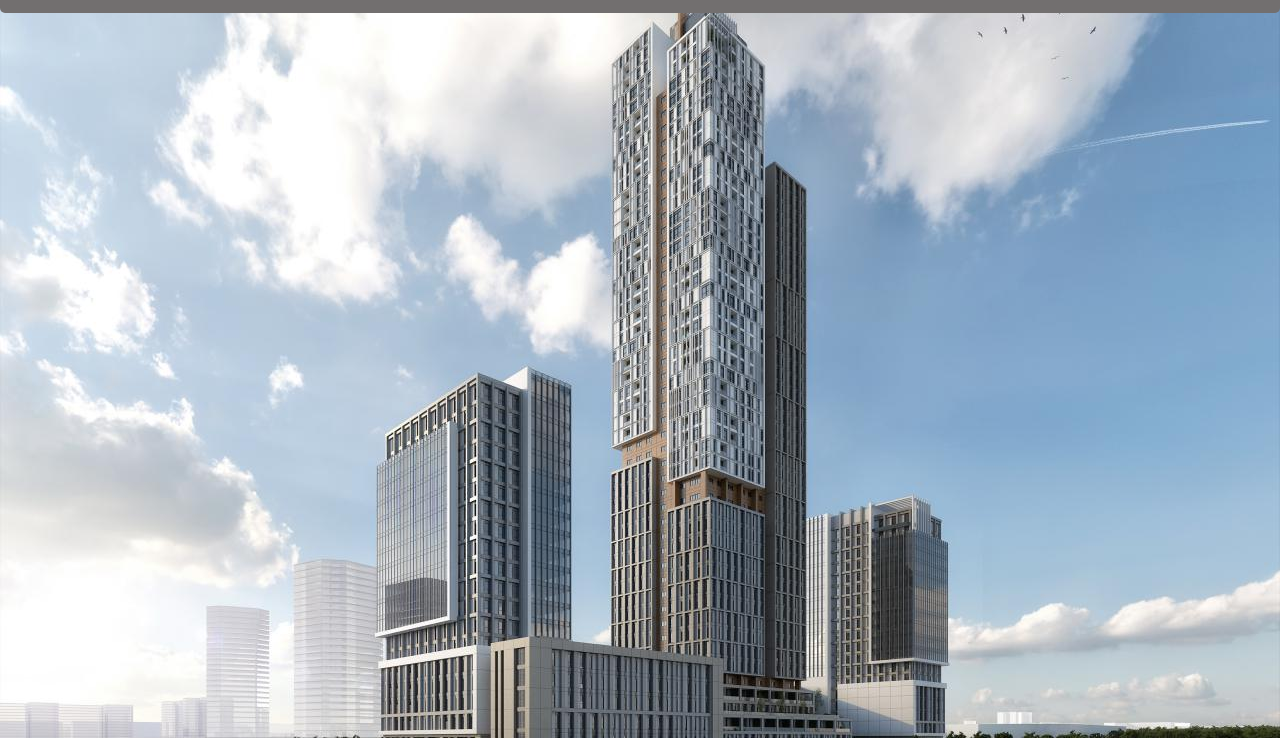
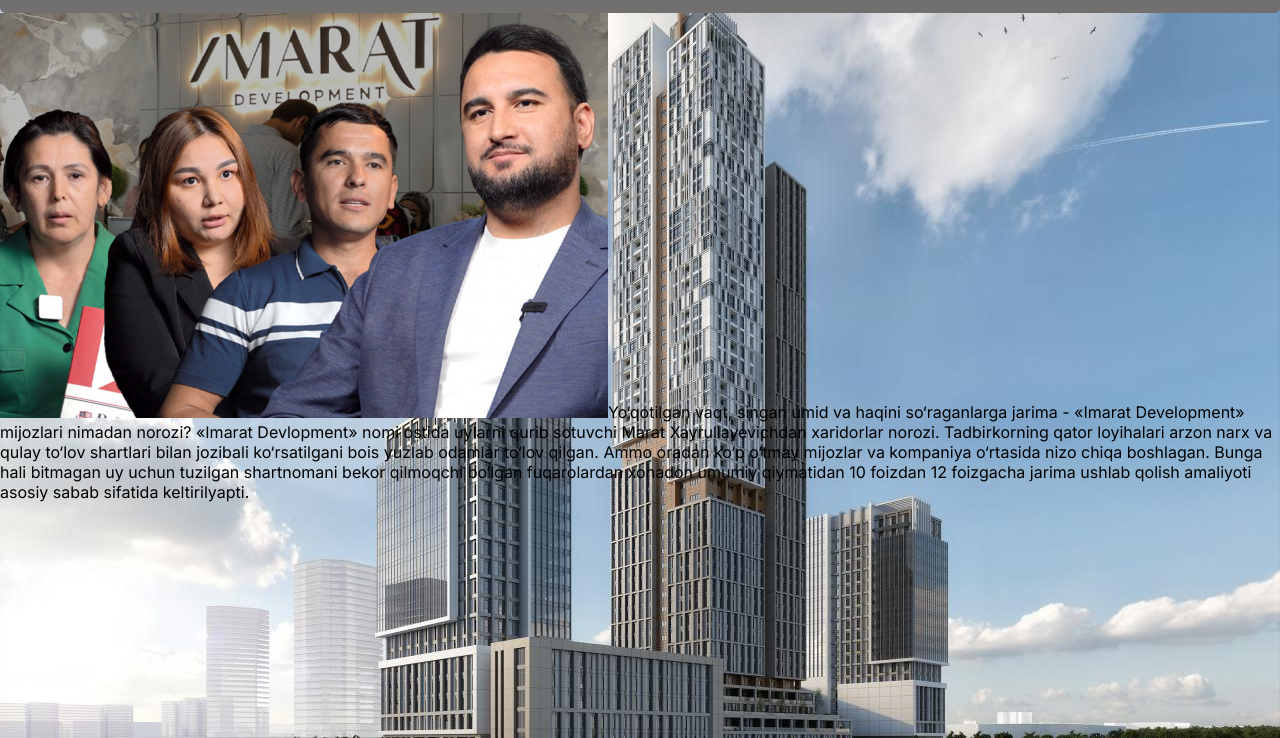
Before and after one commit to ThisDiamond/hozir.uz-1, a plain HTML site: page index.html in a window 1280 px wide. Shown: the part 62-800 px from the top of the page. Drawn offline with Linux system fonts and the light colour scheme.

Commit message:
index.html o'zgardi

```diff
--- a/index.html
+++ b/index.html
@@ -21,7 +21,10 @@
             <ul class="Avto"><a href="">Avto</a></ul>
         </li>
     </nav>
-    <main></main>
+    <main>
+         <div><img src="./kun.uz-1.jpg" alt="">Yo‘qotilgan vaqt, singan umid va haqini so‘raganlarga jarima - «Imarat Development» mijozlari nimadan norozi?
+«Imarat Devlopment» nomi ostida uylarni qurib sotuvchi Marat Xayrullayevichdan xaridorlar norozi. Tadbirkorning qator loyihalari arzon narx va qulay to‘lov shartlari bilan jozibali ko‘rsatilgani bois yuzlab odamlar to‘lov qilgan. Ammo oradan ko‘p o‘tmay mijozlar va kompaniya o‘rtasida nizo chiqa boshlagan. Bunga hali bitmagan uy uchun tuzilgan shartnomani bekor qilmoqchi bo‘lgan fuqarolardan xonadon umumiy qiymatidan 10 foizdan 12 foizgacha jarima ushlab qolish amaliyoti asosiy sabab sifatida keltirilyapti.  </div>
+    </main>
     <footer></footer>
     <script src="./app.js"></script>
   </body>
```
Also changed, not shown: kun.uz-1.jpg (added).
